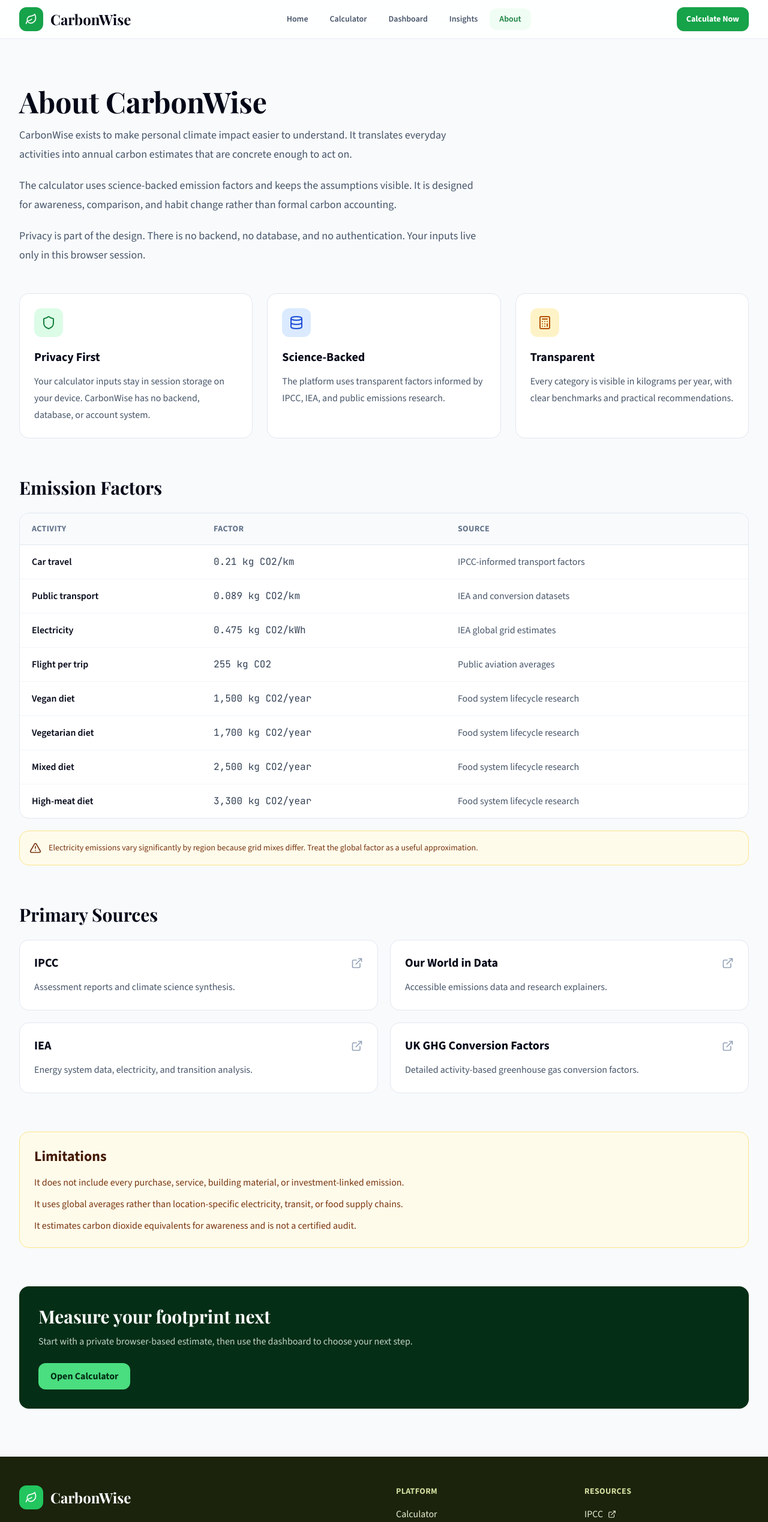
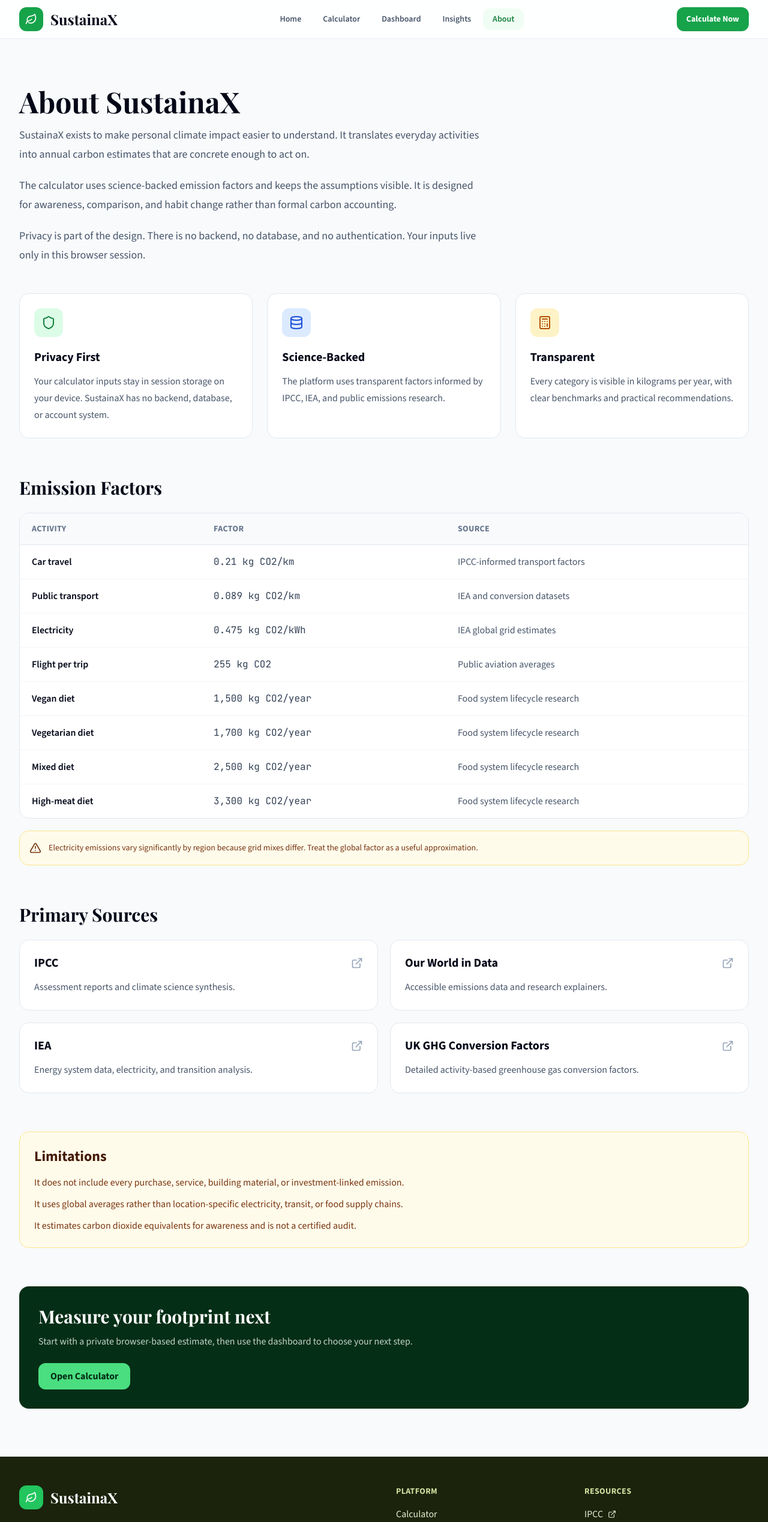
Before and after one commit to IshitaSem/carbon-footprint-awareness, a Next.js app: page /about in a window 1280 px wide. Shown: the top 2538 px of the page at 60% size. Built offline with nearby package versions, Linux system fonts and the light colour scheme.

Commit message:
chore: complete rebrand to SustainaX across platform

```diff
--- a/app/about/page.tsx
+++ b/app/about/page.tsx
@@ -11,14 +11,14 @@ import {
 export const metadata: Metadata = {
   title: "About",
   description:
-    "Learn how CarbonWise estimates personal carbon footprints and why its calculator keeps data private in the browser.",
+    "Learn how SustainaX estimates personal carbon footprints and why its calculator keeps data private in the browser.",
 };
 
 const principles = [
   {
     title: "Privacy First",
     description:
-      "Your calculator inputs stay in session storage on your device. CarbonWise has no backend, database, or account system.",
+      "Your calculator inputs stay in session storage on your device. SustainaX has no backend, database, or account system.",
     icon: Shield,
     color: "bg-earth-100 text-earth-700",
   },
@@ -60,10 +60,10 @@ export default function AboutPage() {
   return (
     <section className="section-container py-14 sm:py-20">
       <div className="max-w-3xl">
-        <h1 className="page-title">About CarbonWise</h1>
+        <h1 className="page-title">About SustainaX</h1>
         <div className="page-subtitle space-y-5">
           <p>
-            CarbonWise exists to make personal climate impact easier to understand. It translates everyday activities into annual carbon estimates that are concrete enough to act on.
+            SustainaX exists to make personal climate impact easier to understand. It translates everyday activities into annual carbon estimates that are concrete enough to act on.
           </p>
           <p>
             The calculator uses science-backed emission factors and keeps the assumptions visible. It is designed for awareness, comparison, and habit change rather than formal carbon accounting.
--- a/app/layout.tsx
+++ b/app/layout.tsx
@@ -6,11 +6,11 @@ import { Navbar } from "@/components/layout/Navbar";
 
 export const metadata: Metadata = {
   title: {
-    default: "CarbonWise | Carbon Footprint Awareness Platform",
-    template: "%s | CarbonWise",
+    default: "SustainaX | Carbon Footprint Awareness Platform",
+    template: "%s | SustainaX",
   },
   description:
-    "CarbonWise helps you calculate, visualize, and reduce your annual carbon footprint using IPCC and IEA-informed emission factors.",
+    "SustainaX helps you calculate, visualize, and reduce your annual carbon footprint using IPCC and IEA-informed emission factors.",
   keywords: [
     "carbon footprint",
     "climate calculator",
@@ -21,11 +21,11 @@ export const metadata: Metadata = {
     "personal climate action",
   ],
   openGraph: {
-    title: "CarbonWise | Carbon Footprint Awareness Platform",
+    title: "SustainaX | Carbon Footprint Awareness Platform",
     description:
       "Measure your personal carbon footprint and discover practical actions to reduce it.",
     type: "website",
-    siteName: "CarbonWise",
+    siteName: "SustainaX",
   },
 };
 
--- a/app/not-found.tsx
+++ b/app/not-found.tsx
@@ -11,7 +11,7 @@ export default function NotFound() {
         Page not found
       </h1>
       <p className="mt-4 max-w-md text-lg leading-8 text-carbon-600">
-        The page you are looking for is not available in CarbonWise.
+        The page you are looking for is not available in SustainaX.
       </p>
       <Link
         href="/"
--- a/app/page.tsx
+++ b/app/page.tsx
@@ -71,7 +71,7 @@ export default function HomePage() {
               <span className="block text-earth-400">Carbon Footprint</span>
             </h1>
             <p className="mt-6 max-w-2xl text-xl leading-8 text-earth-50/85">
-              CarbonWise helps you calculate your annual impact, understand the categories that matter most, and choose practical reductions with confidence.
+              SustainaX helps you calculate your annual impact, understand the categories that matter most, and choose practical reductions with confidence.
             </p>
             <div className="mt-10 flex flex-col gap-3 sm:flex-row">
               <Link
@@ -130,7 +130,7 @@ export default function HomePage() {
         <div className="max-w-2xl">
           <h2 className="page-title">A clearer way to read your impact</h2>
           <p className="page-subtitle">
-            CarbonWise keeps the experience focused on action: simple inputs, transparent math, and recommendations matched to your biggest categories.
+            SustainaX keeps the experience focused on action: simple inputs, transparent math, and recommendations matched to your biggest categories.
           </p>
         </div>
         <div className="mt-10 grid gap-6 md:grid-cols-3">
--- a/components/layout/Footer.tsx
+++ b/components/layout/Footer.tsx
@@ -25,7 +25,7 @@ export function Footer() {
               <span className="flex h-10 w-10 items-center justify-center rounded-xl bg-earth-500 text-white">
                 <Leaf className="h-5 w-5" aria-hidden />
               </span>
-              <span className="font-display text-2xl font-bold">CarbonWise</span>
+              <span className="font-display text-2xl font-bold">SustainaX</span>
             </div>
             <p className="mt-4 max-w-md leading-7 text-moss-100">
               A browser-first platform for understanding personal carbon emissions and finding practical reduction opportunities.
@@ -73,7 +73,7 @@ export function Footer() {
         </div>
 
         <div className="mt-10 flex flex-col gap-3 border-t border-white/10 pt-6 text-sm text-moss-200 sm:flex-row sm:items-center sm:justify-between">
-          <p>Copyright 2026 CarbonWise. All rights reserved.</p>
+          <p>Copyright 2026 SustainaX. All rights reserved.</p>
           <p>Built with Next.js 14 - Data from IPCC</p>
         </div>
       </div>
--- a/components/layout/Navbar.tsx
+++ b/components/layout/Navbar.tsx
@@ -39,7 +39,7 @@ export function Navbar() {
             <Leaf className="h-5 w-5" aria-hidden />
           </span>
           <span className="font-display text-2xl font-bold text-carbon-950">
-            CarbonWise
+            SustainaX
           </span>
         </Link>
 
```
